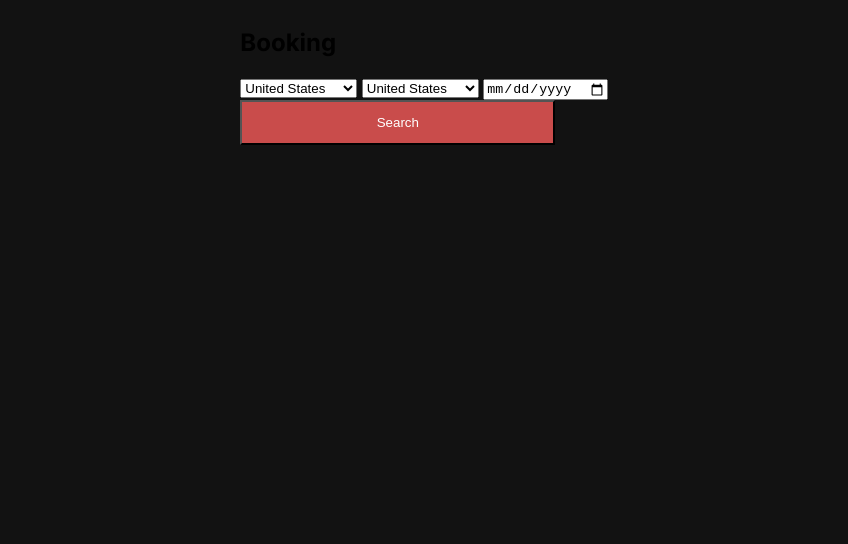
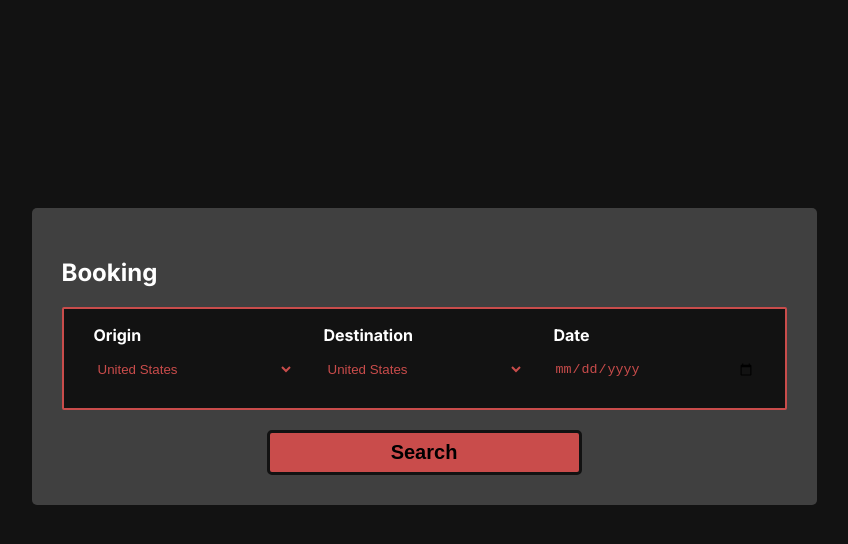
Before and after one commit to omar-omair/ICS321-Project, a website: page public/booking.html in a window 1280 px wide. Shown: the whole page, without its empty margins (216-1064 px from the left). Drawn offline with Linux system fonts and the light colour scheme.

Commit message:
booking css

```diff
--- a/public/booking.html
+++ b/public/booking.html
@@ -3,14 +3,19 @@
 <head>
     <meta charset="UTF-8">
     <meta name="viewport" content="width=device-width, initial-scale=1.0">
-    <link rel="stylesheet" href="base.css">
+    <link rel="stylesheet" href="search.css">
     <title>Booking</title>
 </head>
 <body>
     <div class="container">
         <section class="booking">
-            <h2>Booking</h2>
-            <form >
+        <div id="booking_form">
+            <h2 style="color: white;">Booking</h2>
+            <form id="form_inputs">
+                <div id="blackdiv">
+                    <p id="origin_label">Origin</p>
+                    <p id="dest_label">Destination</p>
+                    <p id="date_label">Date</p>
                     <select id="origin" name="origin">
                         <option value="usa">United States</option>
                         <option value="canada">Canada</option>
@@ -28,9 +33,11 @@
                         <option value="japan">Japan</option>
                     </select>
                 <input type="date" id="departure" name="departure">
-                <br>
+            </div>
+
                 <button type="submit">Search</button>
             </form>
+        </div>
         </section>
     </div>
 </body>
--- /dev/null
+++ b/public/search.css
@@ -0,0 +1,78 @@
+@import url('https://fonts.googleapis.com/css2?family=Inter:wght@100..900&display=swap');
+
+html {
+    overflow-x: hidden;
+    font-family: "Inter";
+}
+
+.container {
+    max-width: 1400px;
+    margin: 0 auto;
+    position: relative;
+    display: flex;
+    flex-direction: column;
+    align-items: center;
+    justify-content: center;
+}
+
+body {
+    background-color: #121212;
+}
+
+/* search */
+
+#booking_form {
+    margin-top: 200px;
+    background-color: #404040;
+    padding: 30px;
+    border-radius: 5px;
+}
+
+#blackdiv {
+    display: grid;
+    background-color: #121212;
+    padding-right: 30px;
+    padding-bottom: 30px;
+    margin-bottom: 20px;
+    grid-template-columns: auto auto auto;
+    border: 2px solid #C94C4B;
+    border-radius: 2px;
+}
+
+#blackdiv * {
+    margin-left: 30px;
+}
+
+#blackdiv select,
+input[type="date"] {
+    width: 200px;
+    background-color: #121212;
+    border: none;
+    color: #C94C4B;
+}
+
+#form_inputs {
+    display: flex;
+    flex-direction: column;
+    justify-content: center;
+    align-items: center;
+}
+
+button {
+    background-color: #C94C4B;
+    width: 315px;
+    height: 45px;
+    color: black;
+    font-weight: bold;
+    font-size: 20px;
+    border: solid #121212;
+    border-radius: 5px;
+}
+
+
+#origin_label,
+#dest_label,
+#date_label {
+    color: white;
+    font-weight: bold;
+}
```
Lines whose indentation alone changed are shown as unchanged.
